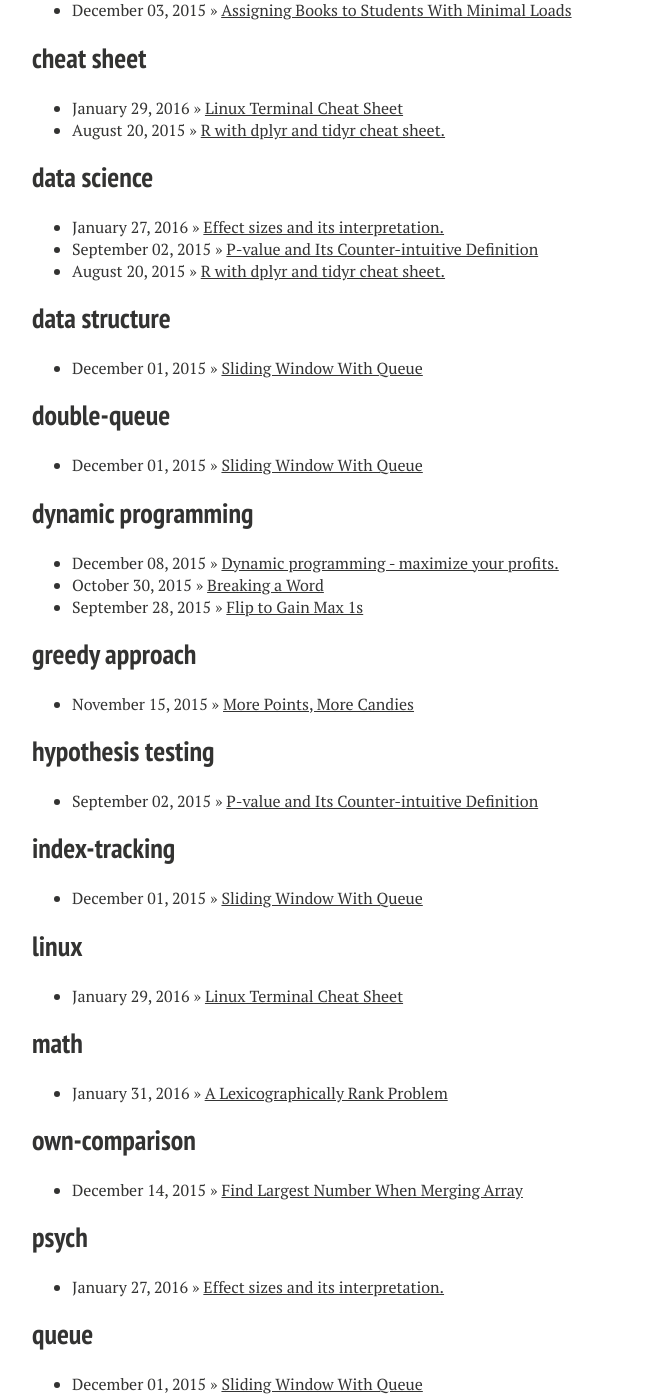
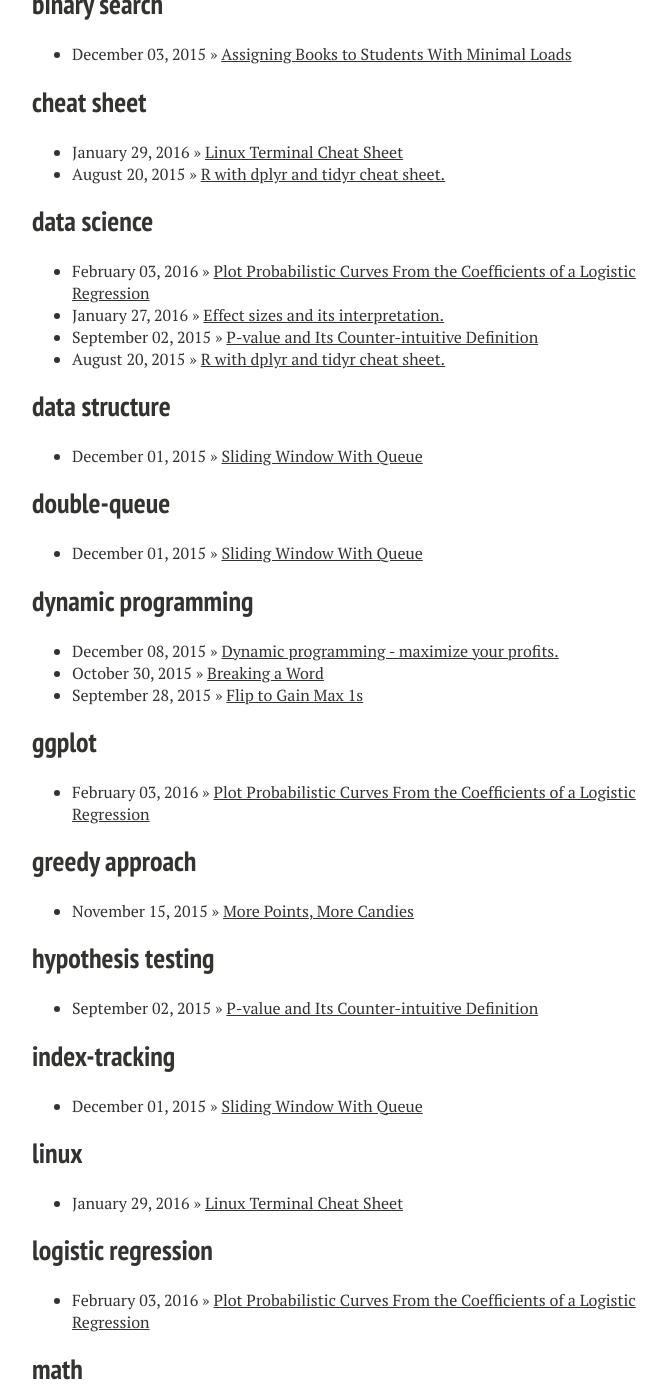
Before and after one commit to tien-nguyen/tien-nguyen.github.io, a Jekyll site: the page built from tags/index.md, in a window 1280 px wide and 1400 px high, scrolled down 1054 px. Shown: the whole window, without its empty margins (288-954 px from the left). Built offline with Jekyll 4.4.1, drawn with Linux system fonts in a browser that asks for light colours; nearby versions of some CDN libraries; some of the changed text lies outside the part shown.

Commit message:
adding codes to generate plots from logistic regression models

```diff
--- /dev/null
+++ b/_posts/data_science/r/2016-02-02-plot-probability-curves-from-the-coefficients-of-a-logistic-regression.md
@@ -0,0 +1,44 @@
+---
+layout: post
+title: Plot Probabilistic Curves From the Coefficients of a Logistic Regression
+modified:
+categories: data_science/r
+excerpt: "ploting probabilistic curves from the coefs of a logistic regression model."
+tags: [R, data science, ggplot, logistic regression]
+image:
+  feature:
+date: 2016-02-02T21:34:03-08:00
+---
+
+When we have the coefficients of a logistic regression model, we need to somehow compute the probabilities at different points based on the log odd likelihood. This process sometime takes time. I wrote codes for my research project to plot out the probabilistic curve as follow.
+
+### Codes
+{% highlight R %}
+library(boot)
+library(ggplot2)
+
+generateDF <- function(coeff1, coeff2, label) {
+  seqs = seq(from=1, to=10, length=10)*1
+  probability = inv.logit(coeff1 + coeff2*seqs)
+
+  mydf <- data.frame(seqs = seqs, probability = probability)
+  mydf$label = label
+  return(mydf)
+}
+
+mydf0 <- generateDF(-0.6931, 0.2187, "Type A recommendations")
+mydf1 <- generateDF(-1.0296, 0.7087, "Type B recommendations")
+mydf2 <- generateDF(-1.0116, 1.0480, "Type C recommendations")
+mydf <- rbind(mydf0, mydf1, mydf2)
+
+ggplot(mydf, aes(x=seqs, y=probability, colour = label)) +
+  geom_point() +
+  stat_smooth( method="glm", method.args=list(family="binomial"), se=F) +
+  xlab("Perceived Quality") +
+  ylab("Probability of users taking recommendations")
+{% endhighlight %}
+
+The code above produces the following plot.
+<figure>
+	<img src="/images/probabilistic.curve.png">
+</figure>
```
Also changed, not shown: _posts/data_science/r/2015-08-20-r-dplyr-and-tidyr-cheat-sheet.md (renamed from _posts/data_science/2015-08-20-r-dplyr-and-tidyr-cheat-sheet.md, +1 -0 lines), images/probabilistic.curve.png (added).
